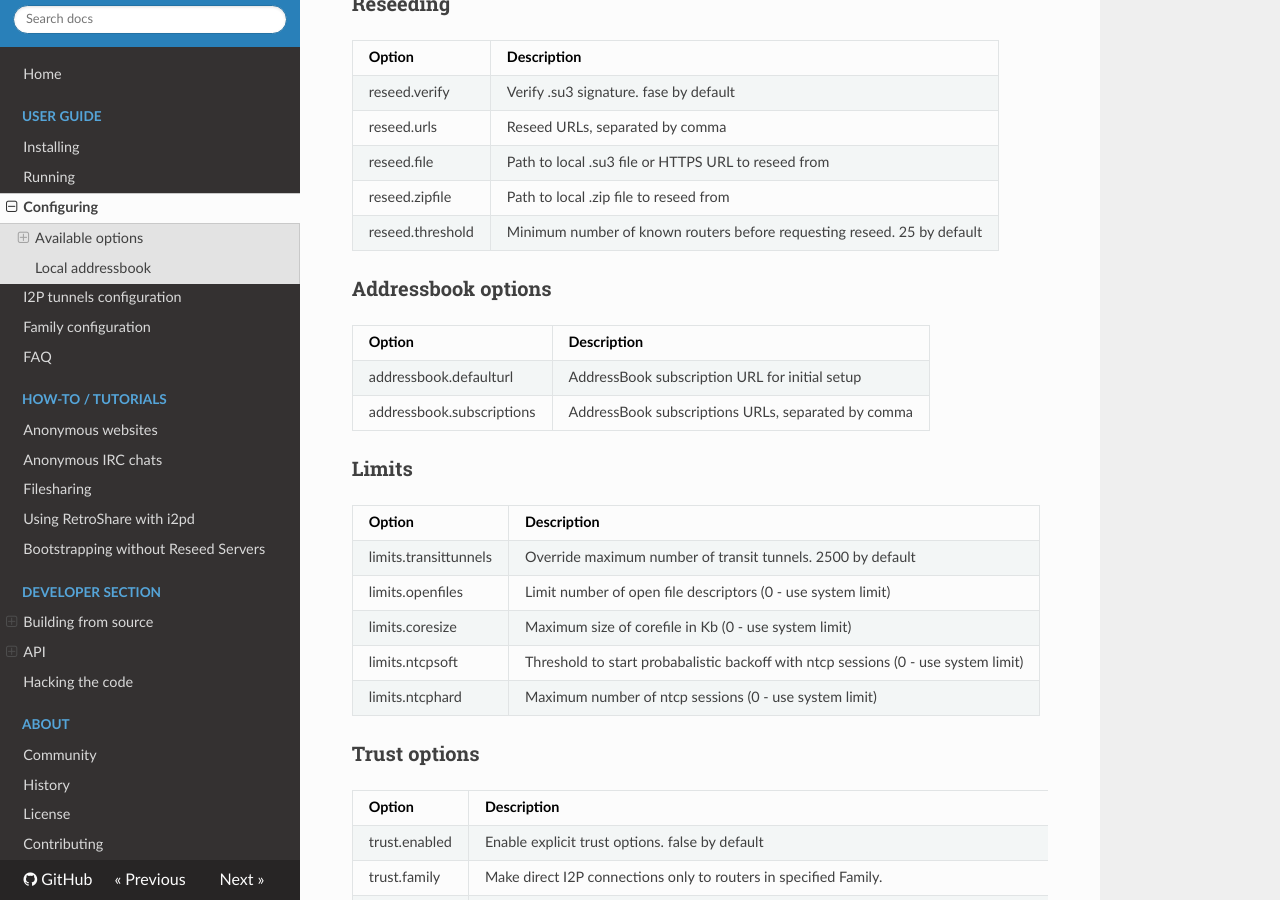
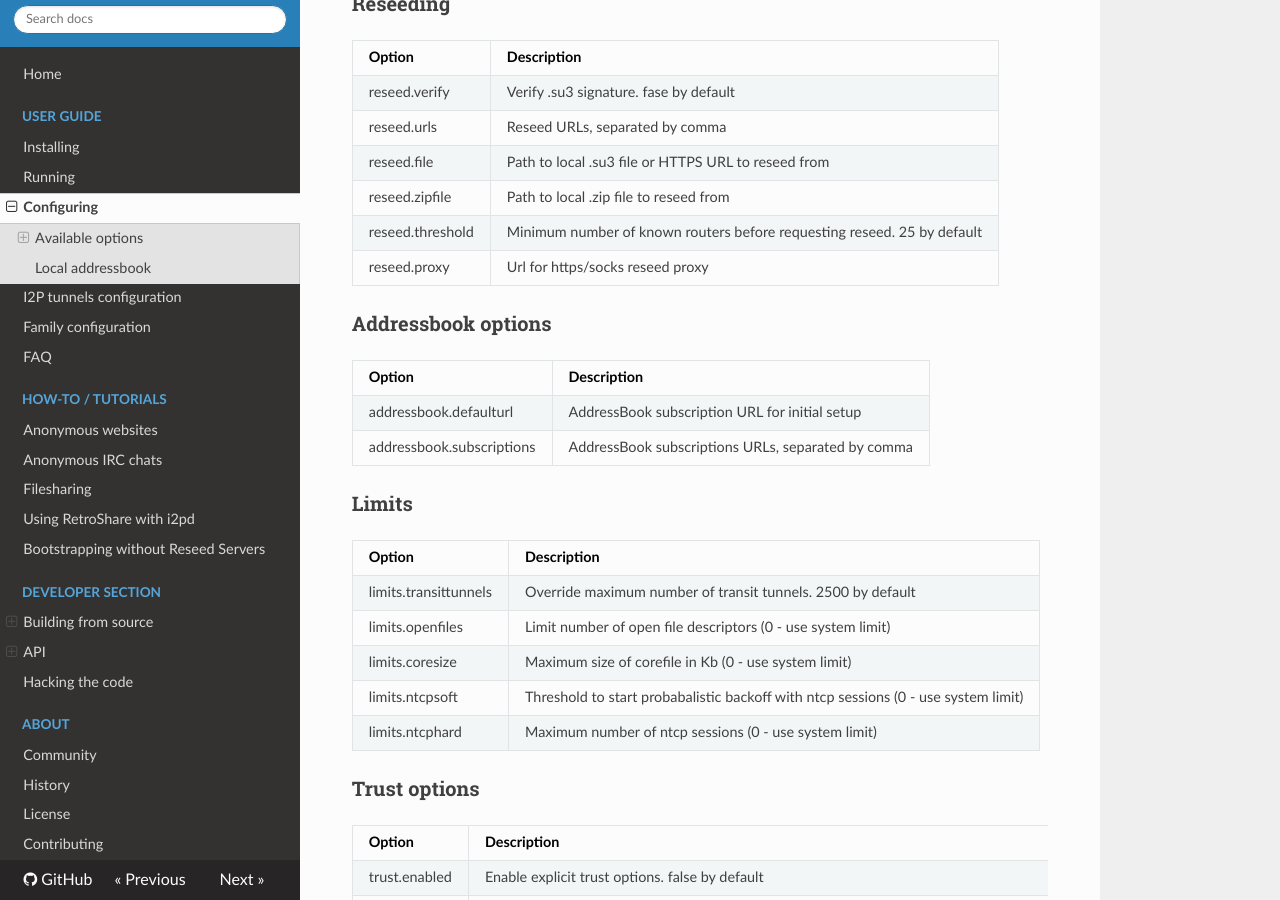
Before and after one commit to PurpleI2P/i2pd_docs_en, an MkDocs documentation site: the page built from docs/user-guide/configuration.md, in a window 1280 px wide and 900 px high, scrolled down 4884 px. Built offline with MkDocs 1.6.1, drawn with Linux system fonts in a browser that asks for light colours; nearby versions of some CDN libraries; old or Windows-style settings are respelled for this version of MkDocs.

Commit message:
Ressed proxy

```diff
--- a/docs/user-guide/configuration.md
+++ b/docs/user-guide/configuration.md
@@ -181,6 +181,7 @@ reseed.urls                            | Reseed URLs, separated by comma
 reseed.file                            | Path to local .su3 file or HTTPS URL to reseed from
 reseed.zipfile                         | Path to local .zip file to reseed from
 reseed.threshold                       | Minimum number of known routers before requesting reseed. 25 by default
+reseed.proxy                           | Url for https/socks reseed proxy
 
 ### Addressbook options
 
```
